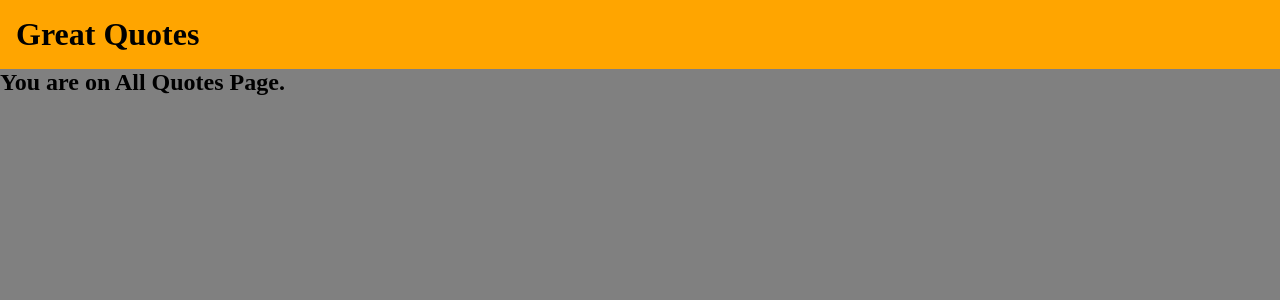
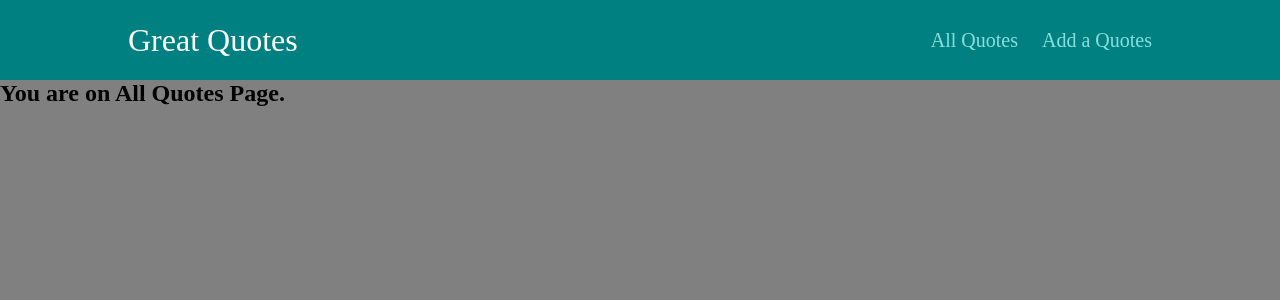
Before and after one commit to CoolShivas/React_Quotes, a React (Vite) app in the folder great_quotes/: page /quotes in a window 1280 px wide. Shown: the top 300 px of the page. Built offline with nearby package versions, Linux system fonts and the light colour scheme.

Commit message:
Wrapping_Layout_to_App_with_MainNavigation_Component

```diff
--- a/great_quotes/src/App.jsx
+++ b/great_quotes/src/App.jsx
@@ -1,14 +1,14 @@
-
+import Layout from "./Layout/Layout";
 import QuotesDetail from "./pages/QuotesDetail";
 import NewQuotes from "./pages/NewQuotes";
 import AllQuotes from "./pages/AllQuotes";
 import { Route, Switch, Redirect } from "react-router-dom";
-import AppName from "./components/Header/AppName";
+// import AppName from "./components/Header/AppName";
 
 function App() {
   return (
-    <>
-      <AppName></AppName>
+    <Layout>
+      {/* <AppName></AppName> */}
       <Switch>
         <Route path="/quotes" exact>
           <AllQuotes></AllQuotes>
@@ -22,7 +22,7 @@
         <Redirect to="/quotes"></Redirect>
       </Switch>
 
-    </>
+    </Layout>
   );
 }
 
--- /dev/null
+++ b/great_quotes/src/Layout/Layout.jsx
@@ -0,0 +1,15 @@
+import MainNavigation from "../navigation/MainNavigation";
+import classes from "./Layout.module.css";
+
+const Layout = (props) => {
+  return (
+    <>
+    <MainNavigation></MainNavigation>
+    <main className={classes.main}>
+      {props.children}
+    </main>
+    </>
+  )
+}
+
+export default Layout;
--- /dev/null
+++ b/great_quotes/src/Layout/Layout.module.css
@@ -0,0 +1,5 @@
+.layout_container{
+    margin: 3rem auto;
+    width: 90%;
+    max-width: 40rem;
+}
--- a/great_quotes/src/components/Header/AppName.module.css
+++ b/great_quotes/src/components/Header/AppName.module.css
@@ -1,4 +1,5 @@
 .appname_div{
     background-color: orange;
     padding: 1rem;
+
 }
--- a/great_quotes/src/components/Header/Comment.module.css
+++ b/great_quotes/src/components/Header/Comment.module.css
@@ -1,4 +1,4 @@
-.comment_div{
+/* .comment_div{
     background-color: #E1ACAC;
 
     width: 400px;
@@ -20,4 +20,4 @@
         padding: 5px;
         color: white;
     }
-}
+} */
--- a/great_quotes/src/components/Header/InputComment.jsx
+++ b/great_quotes/src/components/Header/InputComment.jsx
@@ -1,5 +1,5 @@
 import classes from "./InputComment.module.css";
-import { useState } from "react";
+// import { useState } from "react";
 
 // const InputComment = () => {
 //   const [visible, setVisible] = useState(false);
--- a/great_quotes/src/components/Header/InputComment.module.css
+++ b/great_quotes/src/components/Header/InputComment.module.css
@@ -28,6 +28,10 @@
     }
 } */
 
+
+/* Use the second CSS only  */
+
+/*
 .comment_input__div{
     display: flex;
     flex-direction: column;
@@ -39,4 +43,4 @@
         background-color: orange;
         padding: 2px;
     }
-}
+} */
--- /dev/null
+++ b/great_quotes/src/navigation/MainNavigation.jsx
@@ -0,0 +1,29 @@
+import {NavLink} from "react-router-dom";
+import classes from "./MainNavigation.module.css";
+
+const MainNavigation = () => {
+  return (
+    <header className={classes.header}>
+        <div className={classes.logo}>
+            Great Quotes
+        </div>
+        <nav className={classes.nav}>
+            <ul>
+                <li>
+                    <NavLink to="/quotes" activeClassName={classes.active}>
+                        All Quotes
+                    </NavLink>
+                </li>
+                <li>
+                    <NavLink to="/new-quotes" activeClassName={classes.active}>
+                        Add a Quotes
+                    </NavLink>
+                </li>
+
+            </ul>
+        </nav>
+    </header>
+  )
+}
+
+export default MainNavigation;
--- /dev/null
+++ b/great_quotes/src/navigation/MainNavigation.module.css
@@ -0,0 +1,39 @@
+.header{
+    /* background-color: orange; */
+    width: 100%;
+    height: 5rem;
+    display: flex;
+    padding: 0 10%;
+    justify-content: space-between;
+    align-items: center;
+    background-color: #008080;
+}
+
+.logo{
+    font-size: 2rem;
+    color: #fff;
+}
+
+.nav ul{
+    color: white;
+    list-style: none;
+    display: flex;
+    margin: 0;
+    padding: 0;
+}
+
+.nav li{
+    margin-left: 1.5rem;
+    font-size: 1.25rem;
+}
+
+.nav a{
+    text-decoration: none;
+    color: #88dfdf;
+}
+
+.nav a:hover,
+.nav a:active,
+.nav a:active{
+    color: #e6fcfc;
+}
```
Also changed, not shown: great_quotes/src/App.css (added).
